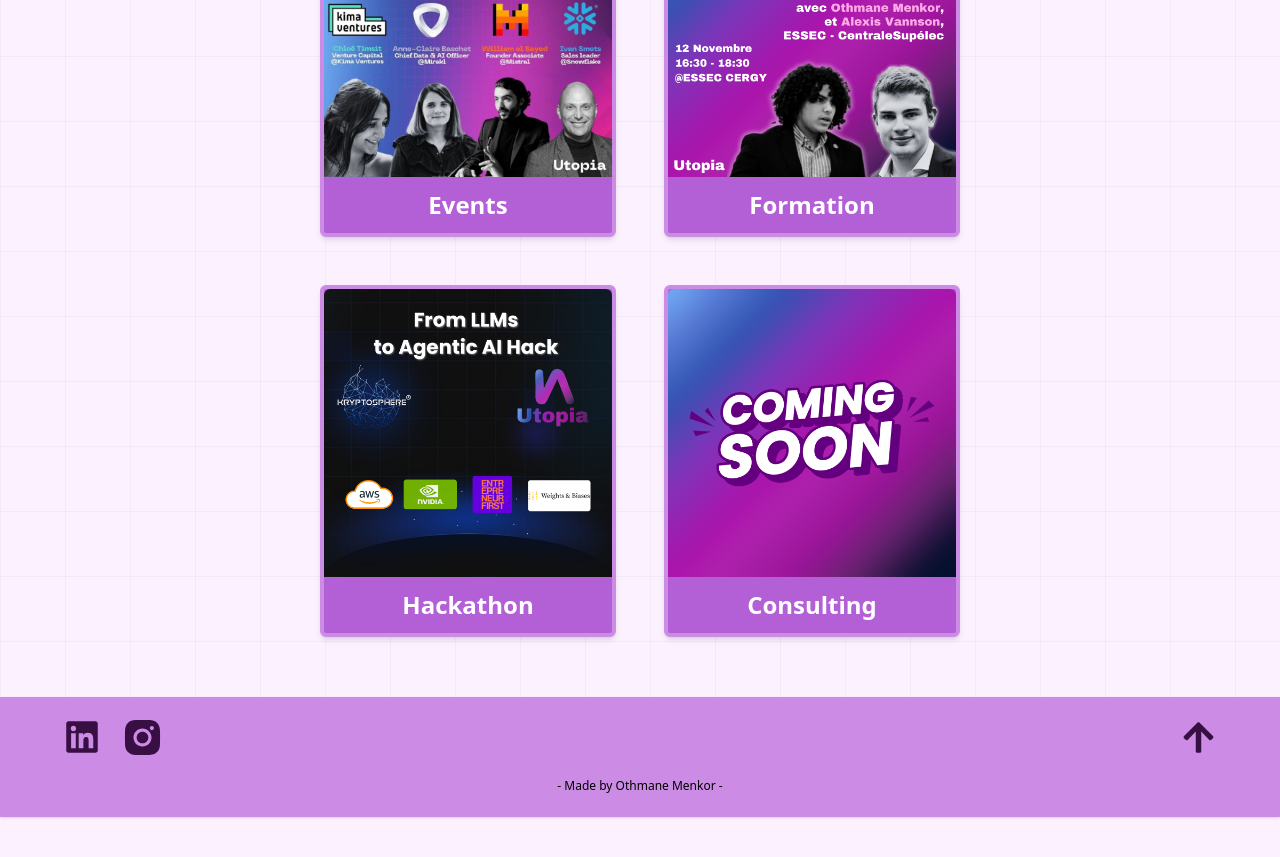
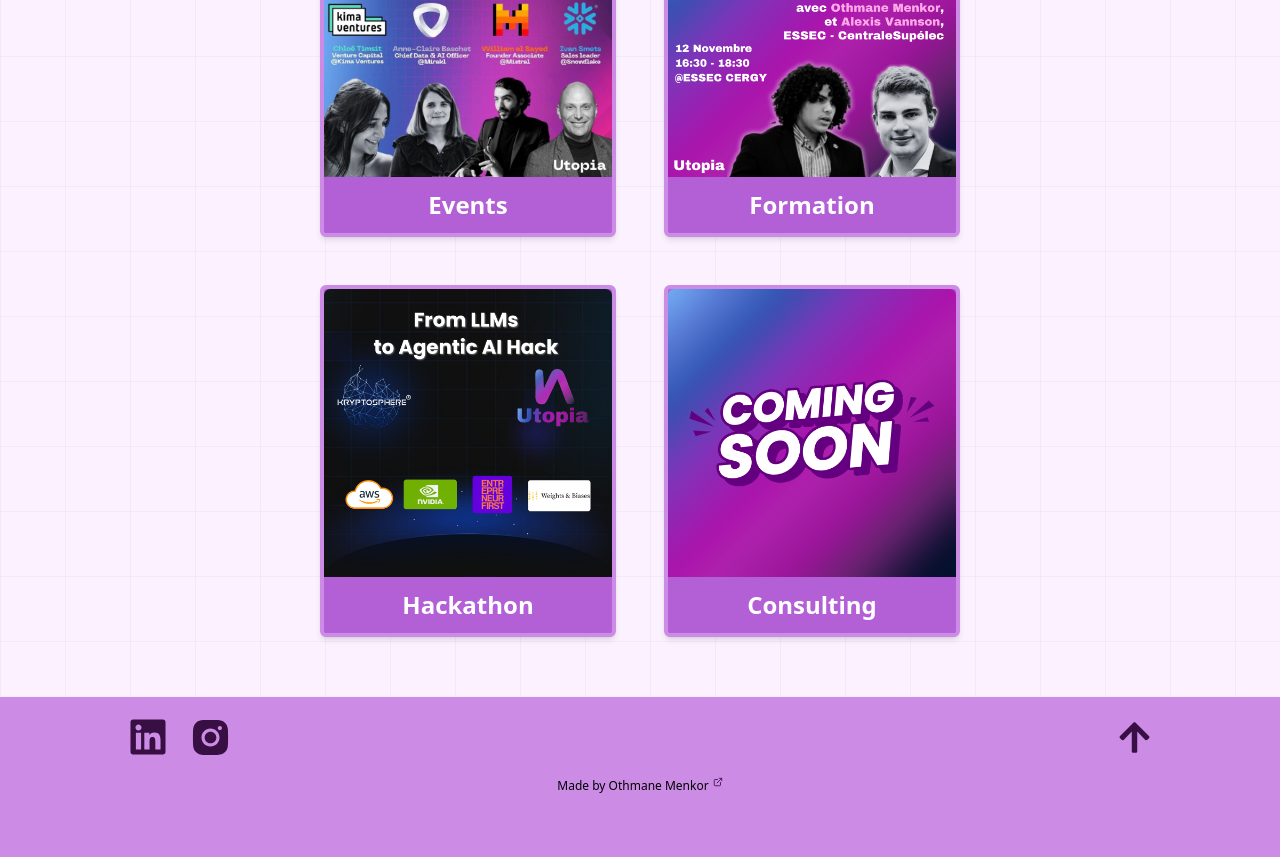
Before and after one commit to Othocs/UtopiaWebsite, a Next.js app: page / in a window 1280 px wide. Shown: the part 1439-2296 px from the top of the page. Before the commit the page ends 2256 px from the top, so only its background shows below. Built offline with nearby package versions, Linux system fonts and the light colour scheme.

Commit message:
Arranged linked to open on new tab and added icon

```diff
--- /dev/null
+++ b/app/Components/footer/arrowicon.tsx
@@ -0,0 +1,28 @@
+"use client";
+import React from "react";
+import { useState } from "react";
+import Link from "next/link";
+import { LuExternalLink } from "react-icons/lu";
+
+export default function ArrowIcon() {
+  const [color1, setColor1] = useState("#380f43");
+
+  return (
+    <>
+      <Link
+        href={"https://www.linkedin.com/in/othmane-menkor/"}
+        target="_blank"
+      >
+        <LuExternalLink
+          size={10}
+          color={color1}
+          onMouseDown={() => setColor1("#f8e3ff")}
+          onMouseOver={() => setColor1("#f8e3ff")}
+          onMouseUp={() => setColor1("#380f43")}
+          onMouseOut={() => setColor1("#380f43")}
+          className="cursor-pointer"
+        />
+      </Link>
+    </>
+  );
+}
--- a/app/Components/footer/footer.tsx
+++ b/app/Components/footer/footer.tsx
@@ -4,11 +4,13 @@
 import LinkOthmane from "../widgets/LinkOthmane";
 import Socials from "./socials";
 
+import ArrowIcon from "./arrowicon";
+
 const Footer = () => {
   return (
     <>
       <nav className="  bg-[#cc8ce6] shadow-sm  bottom-0 w-full z-50 backdrop-blur-sm ">
-        <div className="flex justify-between items-center w-[90%] h-20 mx-auto">
+        <div className="flex justify-between items-center w-[80%] h-20 mx-auto">
           <div className="flex gap-x-5 justify-center items-center">
             <Socials />
           </div>
@@ -17,10 +19,11 @@
             <BackToTopButton />
           </div>
         </div>
-        <div className="w-full bg-[#cc8ce6] h-10 text-center flex justify-center text-[12px]">
+        <div className="w-full bg-[#cc8ce6] h-10 pb-20 text-center flex justify-center align-middle text-[12px] gap-1">
           <p>
-            - Made by <LinkOthmane /> -
+            Made by <LinkOthmane />
           </p>
+          <ArrowIcon />
         </div>
       </nav>
     </>
--- a/app/Components/footer/socials.tsx
+++ b/app/Components/footer/socials.tsx
@@ -15,9 +15,10 @@
         href={
           "https://www.linkedin.com/company/utopia-essec/posts/?feedView=all"
         }
+        target="_blank"
       >
         <FaLinkedin
-          size={36}
+          size={40}
           color={color1}
           onMouseDown={() => setColor1("#f8e3ff")}
           onMouseOver={() => setColor1("#f8e3ff")}
@@ -27,7 +28,7 @@
         />
       </Link>
 
-      <Link href={"#"}>
+      <Link href={"#"} target="_blank">
         <AiFillInstagram
           size={45}
           color={color2}
--- a/app/Components/widgets/LinkOthmane.tsx
+++ b/app/Components/widgets/LinkOthmane.tsx
@@ -5,6 +5,7 @@
   return (
     <Link
       href={"https://www.linkedin.com/in/othmane-menkor/"}
+      target="_blank"
       className="cursor-pointer hover:text-[#f8e3ff]"
     >
       Othmane Menkor
--- a/app/joinuspage/page.tsx
+++ b/app/joinuspage/page.tsx
@@ -25,7 +25,7 @@
   };
 
   return (
-    <div className="min-h-screen py-12 px-4 sm:px-6 lg:px-8">
+    <div className="min-h-screen mt-15 py-12 px-4 sm:px-6 lg:px-8">
       <div className="max-w-md mx-auto">
         <div className="text-center">
           <h2 className="mt-6 text-3xl font-bold tracking-tight text-gray-900">
```
